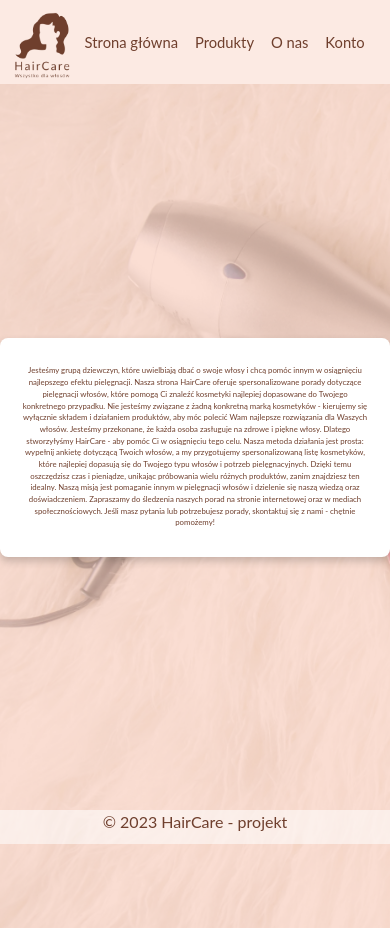
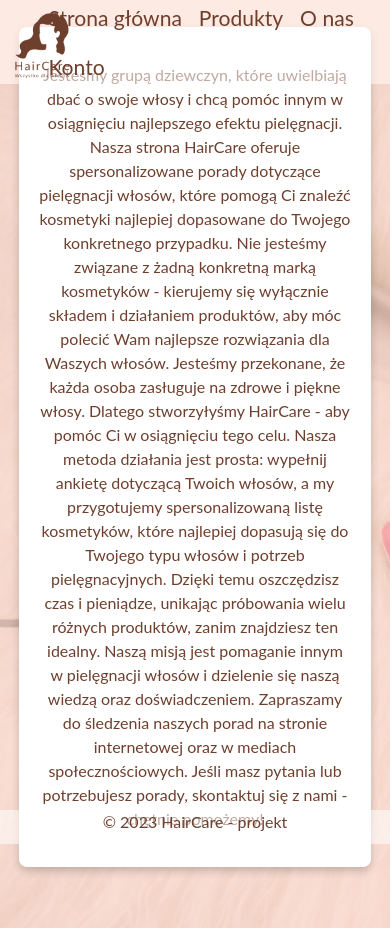
Before and after one commit to martwic/haircare, a Next.js app: page /about-us in a window 390 px wide. Built offline with nearby package versions, Linux system fonts and the light colour scheme.

Commit message:
Revert "Merge branch 'olar_branch'"
This reverts commit a7f0d633bf17bbdbfc774cec1a15e45c075eba46, reversing
changes made to 36f9b085e428f8fa0db7a810aa5d3a4087d9869a.

```diff
--- a/styles/globals.scss
+++ b/styles/globals.scss
@@ -171,7 +171,7 @@ a:hover{
 }
 
 .box{
-  width: 40vw;
+  width: 40%;
   height: auto;
   background-color: $whiteColor;
   border-width: 0;
@@ -246,26 +246,17 @@ td{
 
 .boxAboutUs {
   width: 80%;
-  height: auto; /* Zmieniamy wysokość na auto */
-  max-height: 80%; /* Dodajemy maksymalną wysokość */
   background-color: #ffffff;
   padding: 20px;
   border-radius: 8px;
   box-shadow: 0 4px 8px rgba(0, 0, 0, 0.2);
-  display: flex;
-  justify-content: center;
-  align-items: center;
 }
 
 .boxAboutUs p {
-  font-size: 1.5vw;
+  font-size: 25px;
   line-height: 1.5;
   color: #6f3f2d;
-  text-align: center;
-  word-wrap: break-word;
-  max-width: 100%;
 }
-
 @media screen and (max-width: 900px) {
   /* Styl dla urządzeń o szerokości mniejszej lub równej 768 pikseli */
 
@@ -295,7 +286,7 @@ td{
   header li {
     padding: 1vh;
     list-style-type: none;
-    font-size: 1.75vh;
+    font-size: 2.5vh;
   }
 
   header li a {
@@ -332,21 +323,11 @@ td{
     width: 100%;
   }
 
+  .boxAboutUs p {
+    font-size: 16px;
+  }
+
   .sectionLog{
     height: 86%;
   }
-
-  .box{
-    width: 80vw;
-  }
-
-  .boxAboutUs {
-    width: 90%; /* Zwiększamy szerokość na urządzeniach mobilnych */
-    padding: 20px; /* Zwiększamy padding, aby pole było większe */
-  }
-
-  .boxAboutUs p {
-    font-size: 2vw;
-  }
-
 }
```
